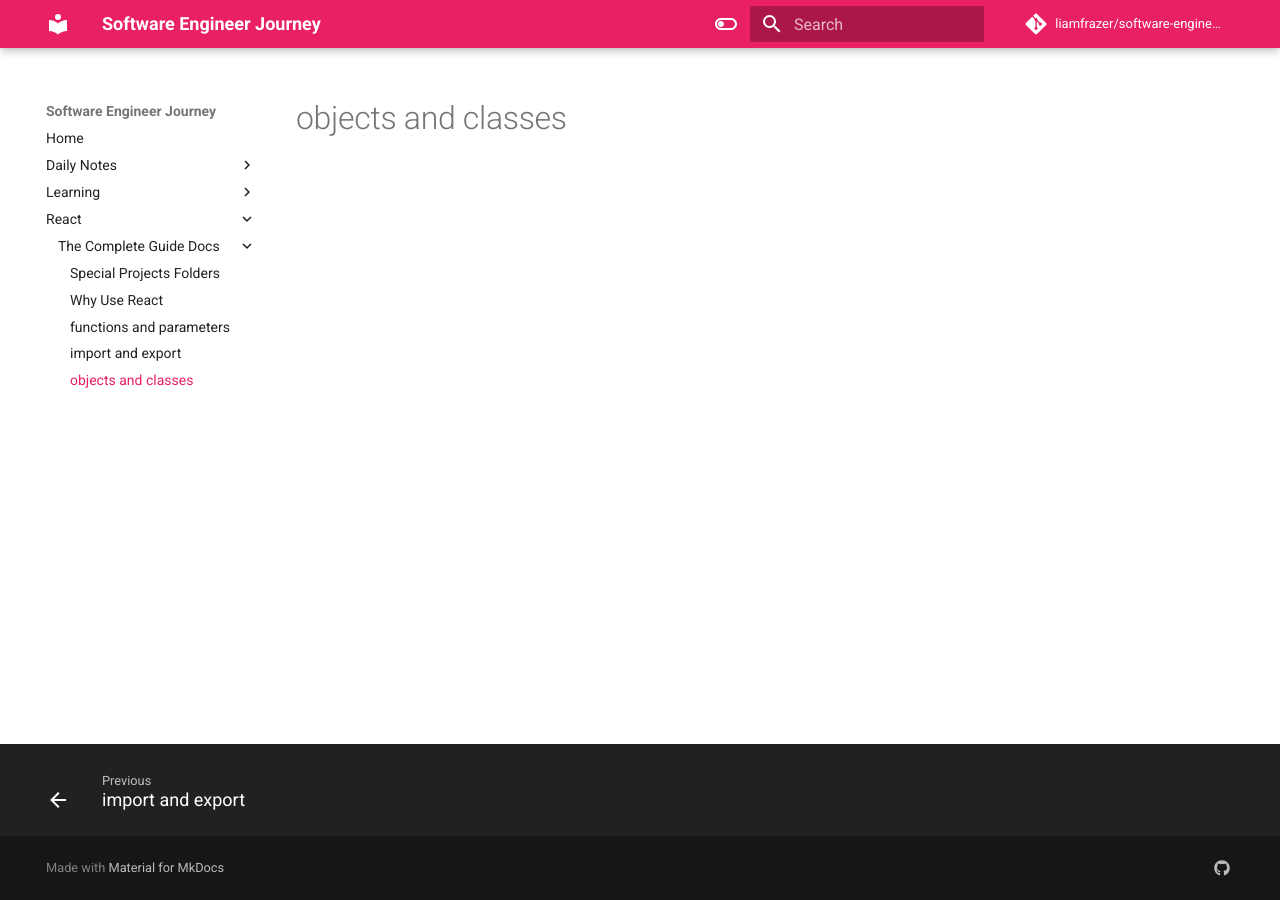
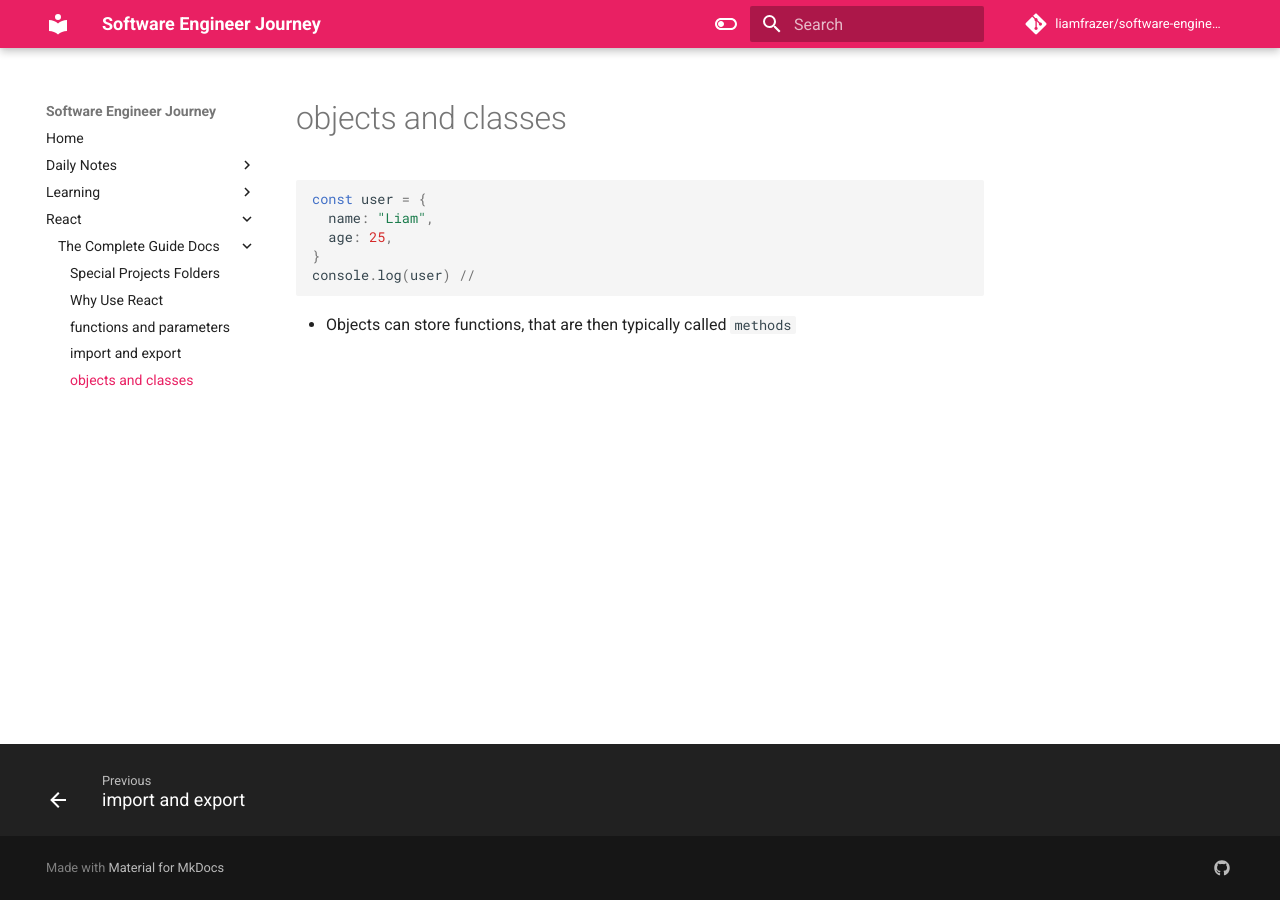
Before and after one commit to liamfrazer/software-engineer-journey, an MkDocs documentation site: the page built from docs/React/The Complete Guide Docs/objects and classes.md, in a window 1280 px wide. Built offline with MkDocs 1.6.1 and Material for MkDocs 9.7.7, drawn with Linux system fonts in a browser that asks for light colours; comment, search, counter and statistics services are not loaded.

Commit message:
vault backup: 2023-12-10 12:03:00

````diff
--- a/docs/React/The Complete Guide Docs/objects and classes.md
+++ b/docs/React/The Complete Guide Docs/objects and classes.md
@@ -2,5 +2,18 @@
 tags:
   - objects
   - classes
+  - methods
 ---
 # objects and classes
+
+
+```js
+const user = {
+  name: "Liam",
+  age: 25,
+}
+console.log(user) //
+```
+
+
+* Objects can store functions, that are then typically called `methods`
````
